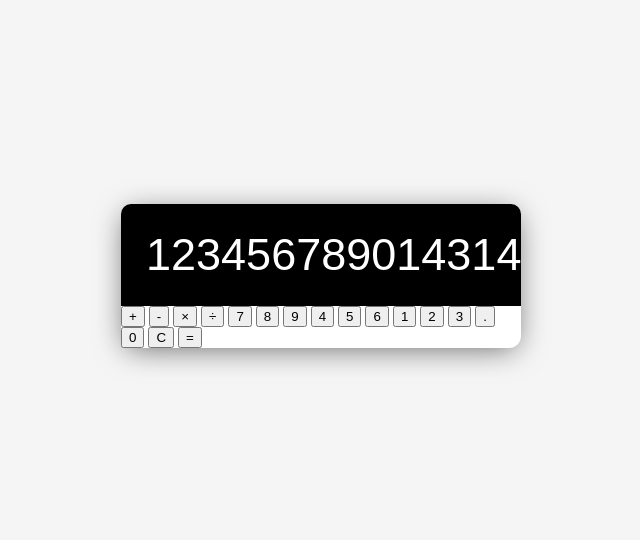
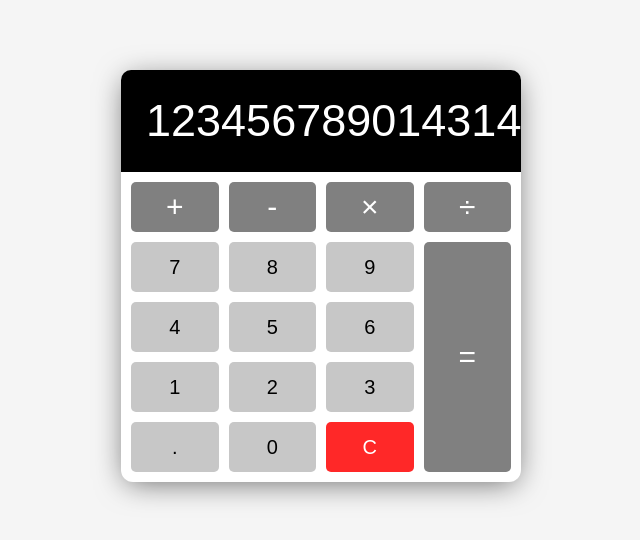
Before and after one commit to glen654/calculator, a plain HTML site: page index.html in a window 1280 px wide. Shown: the part 124-664 px from the top of the page, without its empty margins (319-959 px from the left). Drawn offline with Linux system fonts and the light colour scheme.

Commit message:
styles added to the buttons

```diff
--- a/style.css
+++ b/style.css
@@ -54,3 +54,36 @@ body{
 ::-webkit-scrollbar-thumb:hover {
     background: #555;
 }
+
+.calculator-buttons{
+    display: grid;
+    grid-template-columns: repeat(4,1fr);
+    grid-gap: 10px;
+    padding: 10px;
+}
+
+button{
+    min-height: 50px;
+    font-size: 20px;
+    font-weight: 100;
+    border: none;
+    border-radius: 5px;
+    cursor: pointer;
+    background: rgb(199,199,199);
+}
+
+.operator{
+    background: grey;
+    color: white;
+    font-size: 30px;
+}
+
+.clear{
+    background: rgb(255,40,40);
+    color: white;
+}
+
+.equal-sign{
+    grid-column: -2;
+    grid-row: 2 / span 4;
+}
```
